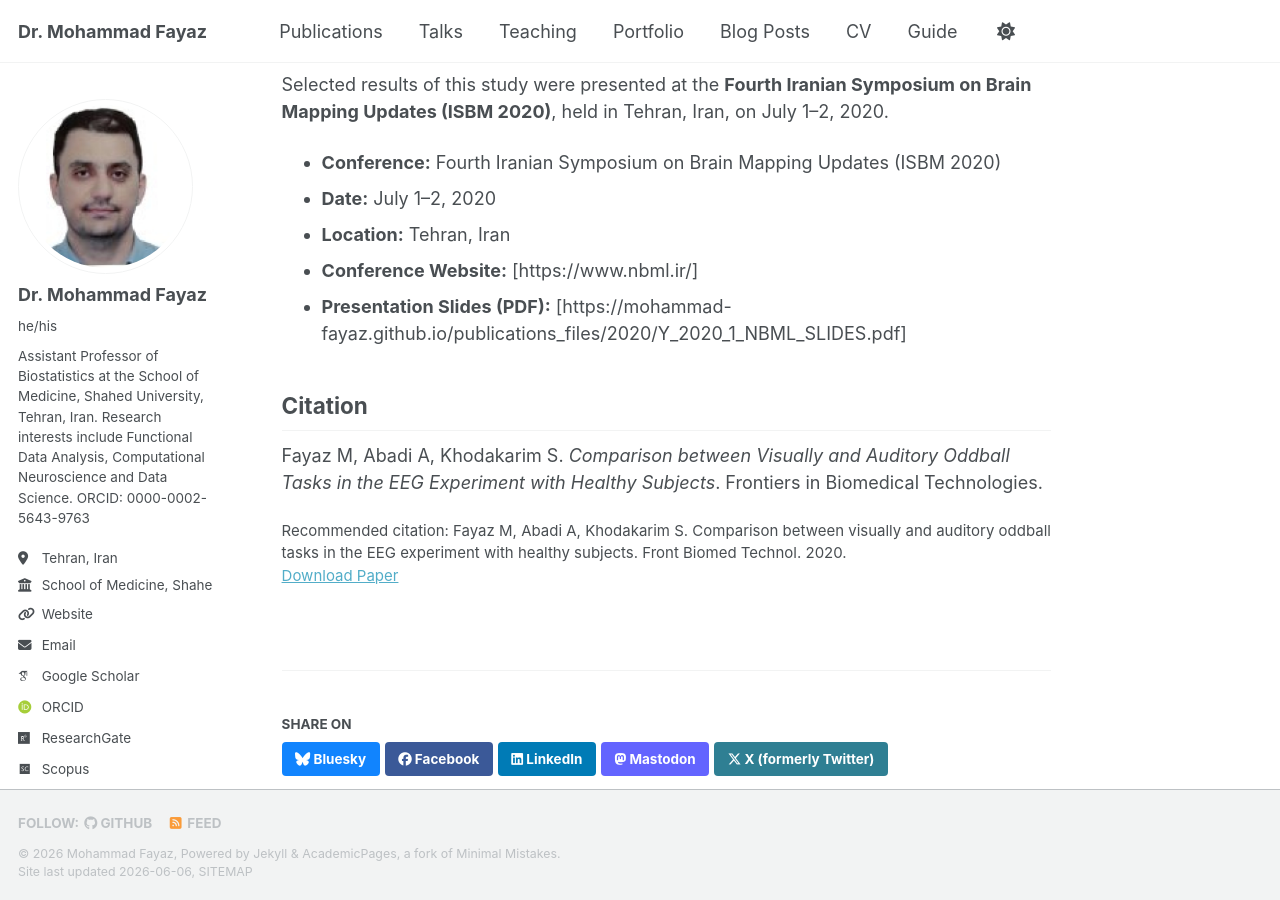
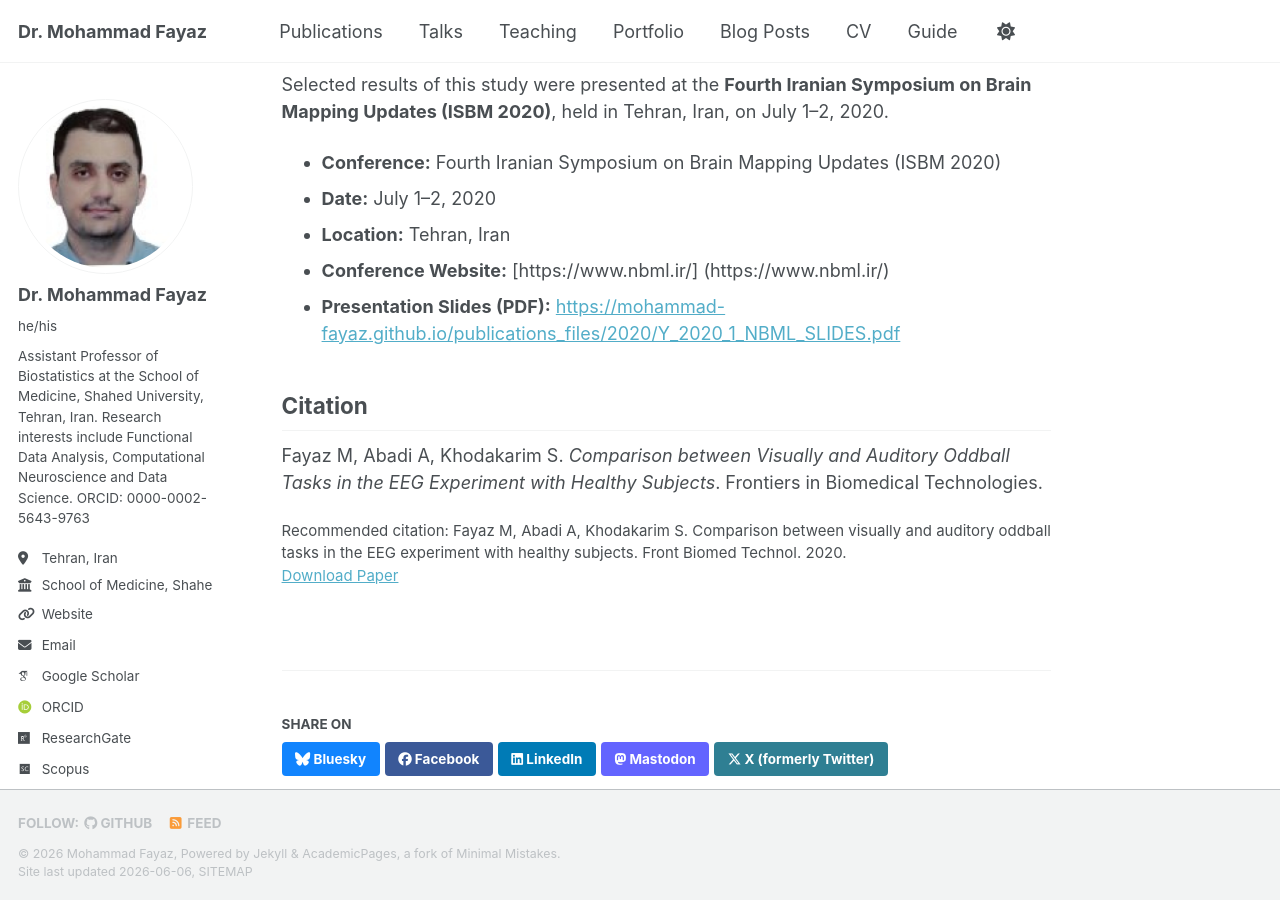
Before and after one commit to mohammad-fayaz/mohammad-fayaz.github.io, a Jekyll site: the page built from _publications/Y_2020_1.md, in a window 1280 px wide and 900 px high, scrolled down 1805 px. Built offline with Jekyll 4.4.1, drawn with Linux system fonts in a browser that asks for light colours; some web fonts are replaced; a script bundle is joined from its source files by our own code; library files that are not in the unit come from our copies; part of the change alters nothing that is shown.

Commit message:
Update Y_2020_1.md

```diff
--- a/_publications/Y_2020_1.md
+++ b/_publications/Y_2020_1.md
@@ -54,8 +54,8 @@ Selected results of this study were presented at the **Fourth Iranian Symposium
 - **Conference:** Fourth Iranian Symposium on Brain Mapping Updates (ISBM 2020)
 - **Date:** July 1–2, 2020
 - **Location:** Tehran, Iran
-- **Conference Website:** [https://www.nbml.ir/]
-- **Presentation Slides (PDF):** [https://mohammad-fayaz.github.io/publications_files/2020/Y_2020_1_NBML_SLIDES.pdf]
+- **Conference Website:** [https://www.nbml.ir/] (https://www.nbml.ir/)
+- **Presentation Slides (PDF):** [https://mohammad-fayaz.github.io/publications_files/2020/Y_2020_1_NBML_SLIDES.pdf](https://mohammad-fayaz.github.io/publications_files/2020/Y_2020_1_NBML_SLIDES.pdf)
 
 
 
```
